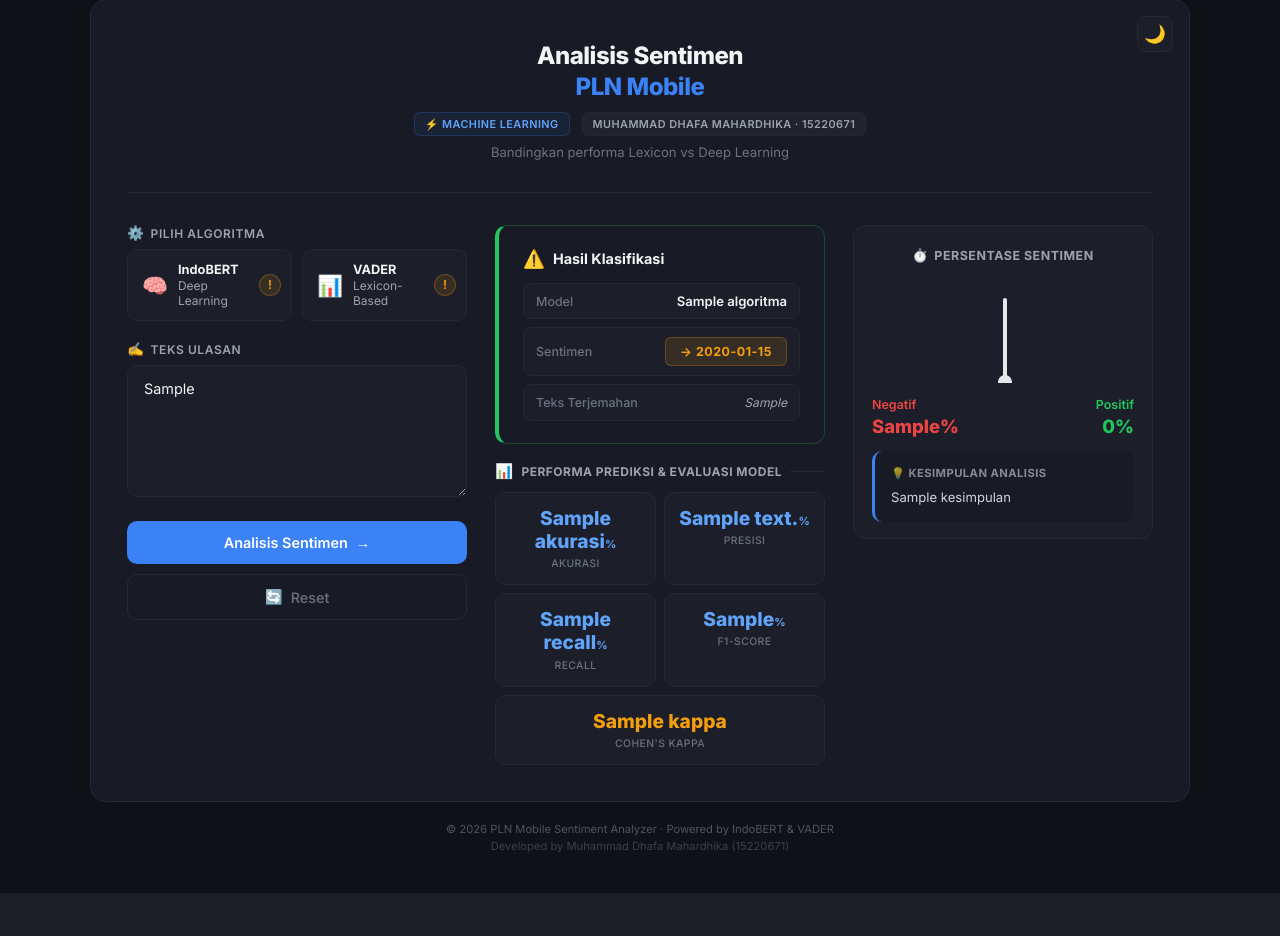
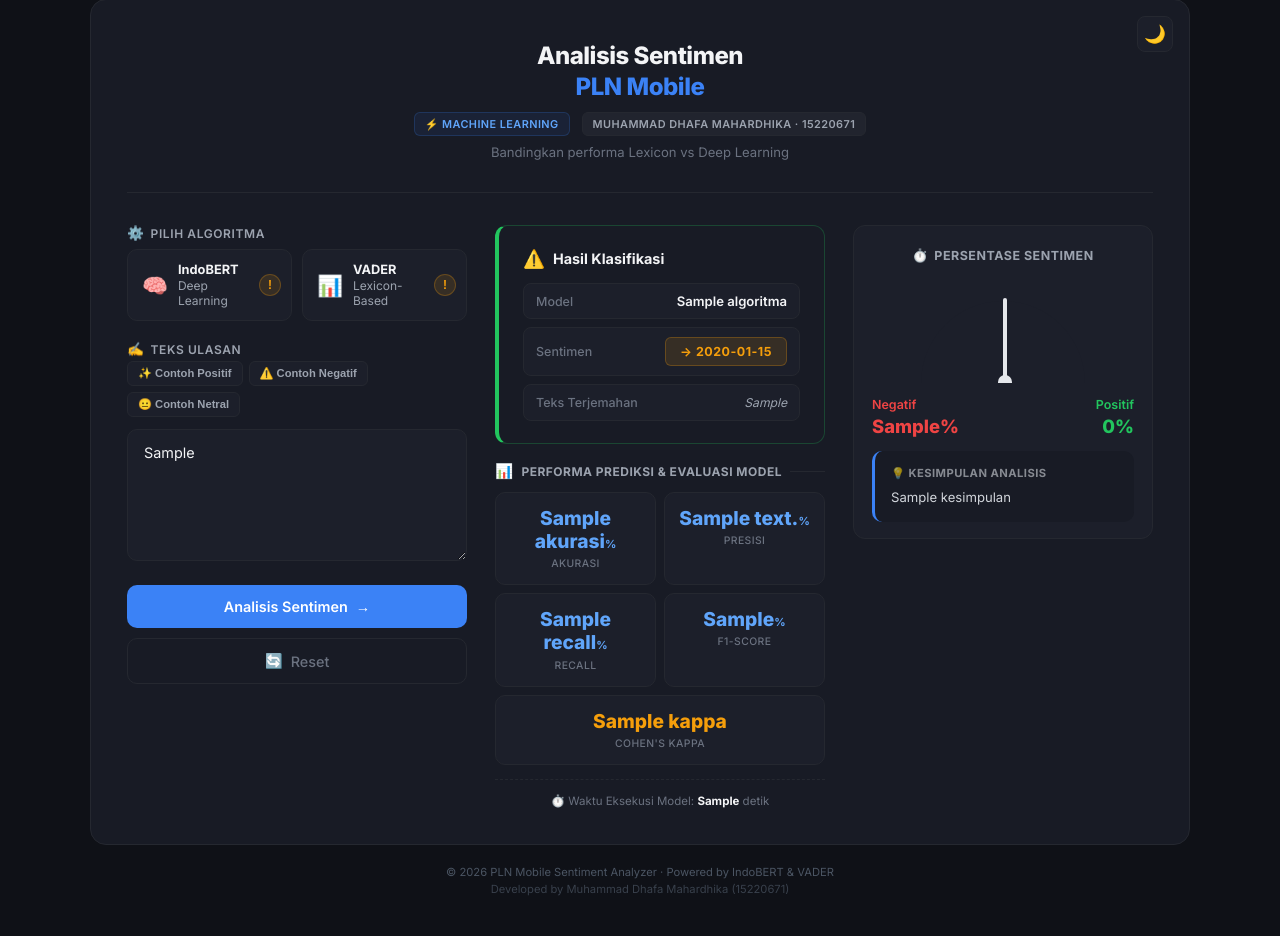
Before and after one commit to Dhafa30/analisis-sentimen, a Django app: template analyzer/templates/index.html in a window 1280 px wide. Shown: the part 41-977 px from the top of the page. Before the commit the page ends 934 px from the top, so only its background shows below. Run offline with Django 5.2, Linux system fonts and the light colour scheme; the template is opened without the code that fills it: most values are stand-ins (such as "Sample title", 1, 10 or a date in 2020).

Commit message:
Add Quick Fill buttons and Model Execution Time for demo

```diff
--- a/analyzer/templates/index.html
+++ b/analyzer/templates/index.html
@@ -274,6 +274,31 @@
         textarea:focus {
             border-color: var(--accent);
             box-shadow: 0 0 0 3px rgba(59, 130, 246, 0.15);
+        }
+
+        .quick-fill {
+            display: flex;
+            gap: 6px;
+            margin-bottom: 12px;
+            flex-wrap: wrap;
+        }
+
+        .btn-quick {
+            background: var(--bg-input);
+            border: 1px solid var(--border);
+            color: var(--text-muted);
+            padding: 5px 10px;
+            border-radius: 6px;
+            font-size: 0.7rem;
+            font-weight: 600;
+            cursor: pointer;
+            transition: all 0.2s ease;
+        }
+
+        .btn-quick:hover {
+            background: var(--bg-input-hover);
+            color: var(--text-primary);
+            border-color: var(--border-hover);
         }
 
         /* ─── Algorithm Selection ─── */
@@ -873,10 +898,17 @@
                         </div>
                         <div class="algo-warning" id="algoWarning">⚠️ Silakan pilih algoritma terlebih dahulu</div>
 
-                        <label for="teks_ulasan">
+                        <label for="teks_ulasan" style="margin-bottom: 4px;">
                             <span class="icon">✍️</span> Teks Ulasan
                         </label>
-                        <textarea name="teks_ulasan" id="teks_ulasan" rows="6" placeholder="Contoh: Aplikasi ini sering error saat beli token..." required>{{ teks_input }}</textarea>
+
+                        <div class="quick-fill">
+                            <button type="button" class="btn-quick" onclick="document.getElementById('teks_ulasan').value='Aplikasi ini sangat bagus, saya bisa beli token listrik dengan mudah dan cepat. Terima kasih PLN!'">✨ Contoh Positif</button>
+                            <button type="button" class="btn-quick" onclick="document.getElementById('teks_ulasan').value='Sering error kalau mau bayar tagihan, aplikasinya lemot banget tolong dong diperbaiki secepatnya.'">⚠️ Contoh Negatif</button>
+                            <button type="button" class="btn-quick" onclick="document.getElementById('teks_ulasan').value='Saya sudah menginstall aplikasi pln mobile di hp saya kemarin.'">😐 Contoh Netral</button>
+                        </div>
+
+                        <textarea name="teks_ulasan" id="teks_ulasan" rows="6" placeholder="Ketik ulasan atau klik contoh di atas..." required>{{ teks_input }}</textarea>
 
                         <button type="submit" class="btn-submit" id="btnSubmit">
                             <span class="btn-text">Analisis Sentimen</span>
@@ -949,6 +981,9 @@
                                 <div class="metric-value">{{ kappa }}</div>
                                 <div class="metric-name">Cohen's Kappa</div>
                             </div>
+                        </div>
+                        <div style="margin-top: 14px; font-size: 0.72rem; color: var(--text-faint); text-align: center; border-top: 1px dashed var(--border); padding-top: 14px;">
+                            ⏱️ Waktu Eksekusi Model: <strong style="color: var(--text-primary);">{{ waktu_eksekusi }}</strong> detik
                         </div>
                     </div>
                     {% endif %}
--- a/analyzer/views.py
+++ b/analyzer/views.py
@@ -3,6 +3,7 @@ import json
 import os
 import urllib.request
 import urllib.error
+import time
 from vaderSentiment.vaderSentiment import SentimentIntensityAnalyzer
 from googletrans import Translator
 
@@ -39,6 +40,8 @@ def home(request):
         teks_terjemahan = ""
         prob_positif = 0.0
         prob_negatif = 0.0
+
+        start_time = time.time()
 
         # --- JIKA MEMILIH VADER ---
         if algoritma == "VADER":
@@ -154,6 +157,8 @@ def home(request):
         else:
             kesimpulan = "Ulasan ini bersifat netral atau tidak menunjukkan emosi yang dominan."
 
+        waktu_eksekusi = round(time.time() - start_time, 3)
+
         context.update({
             'teks_input': teks_ulasan,
             'algoritma': algoritma,
@@ -169,6 +174,7 @@ def home(request):
             'recall': metrik.get('recall', '-'),
             'f1': metrik.get('f1', '-'),
             'kappa': metrik.get('kappa', '-'),
+            'waktu_eksekusi': waktu_eksekusi,
         })
 
     return render(request, 'index.html', context)
```
